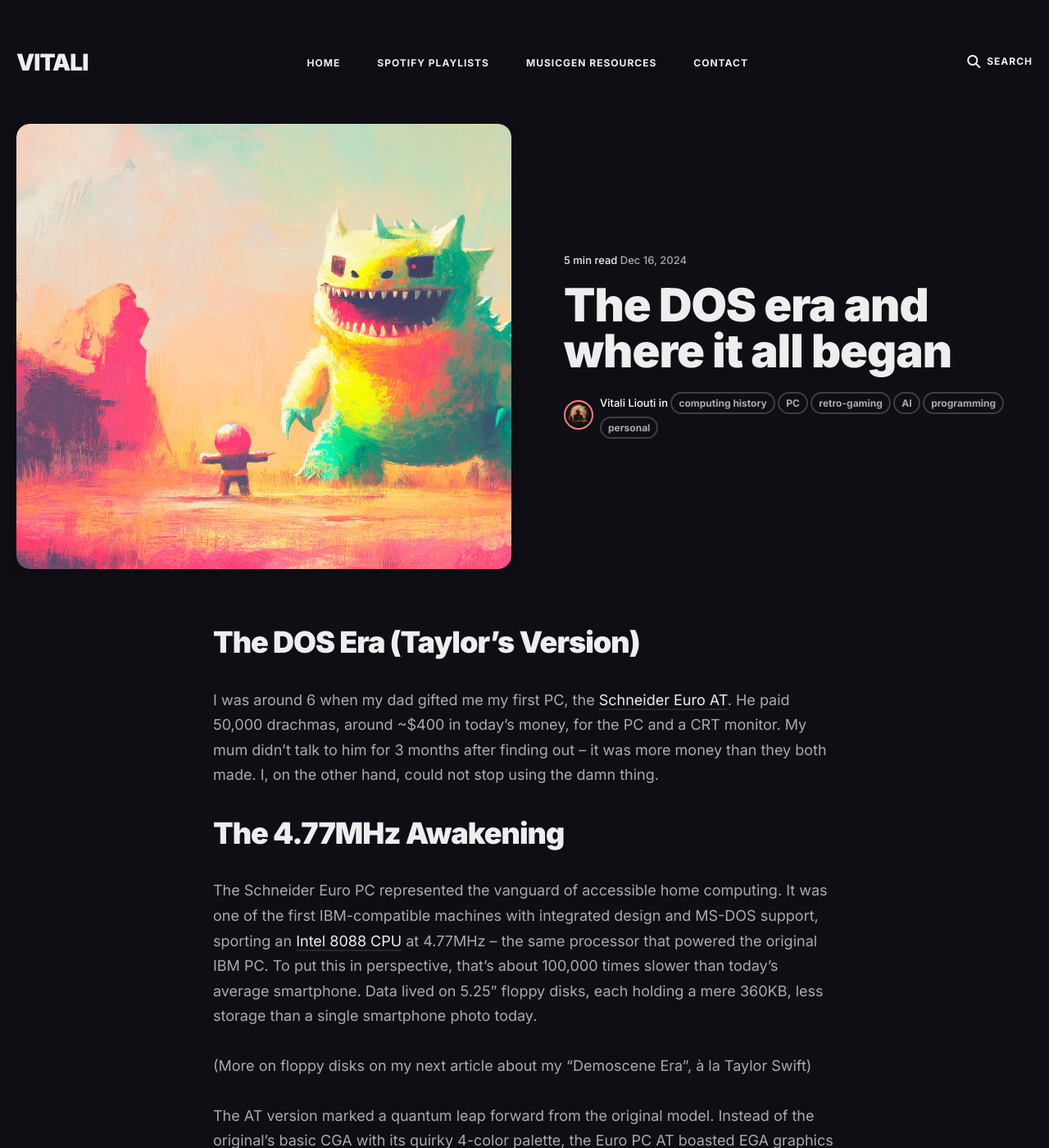
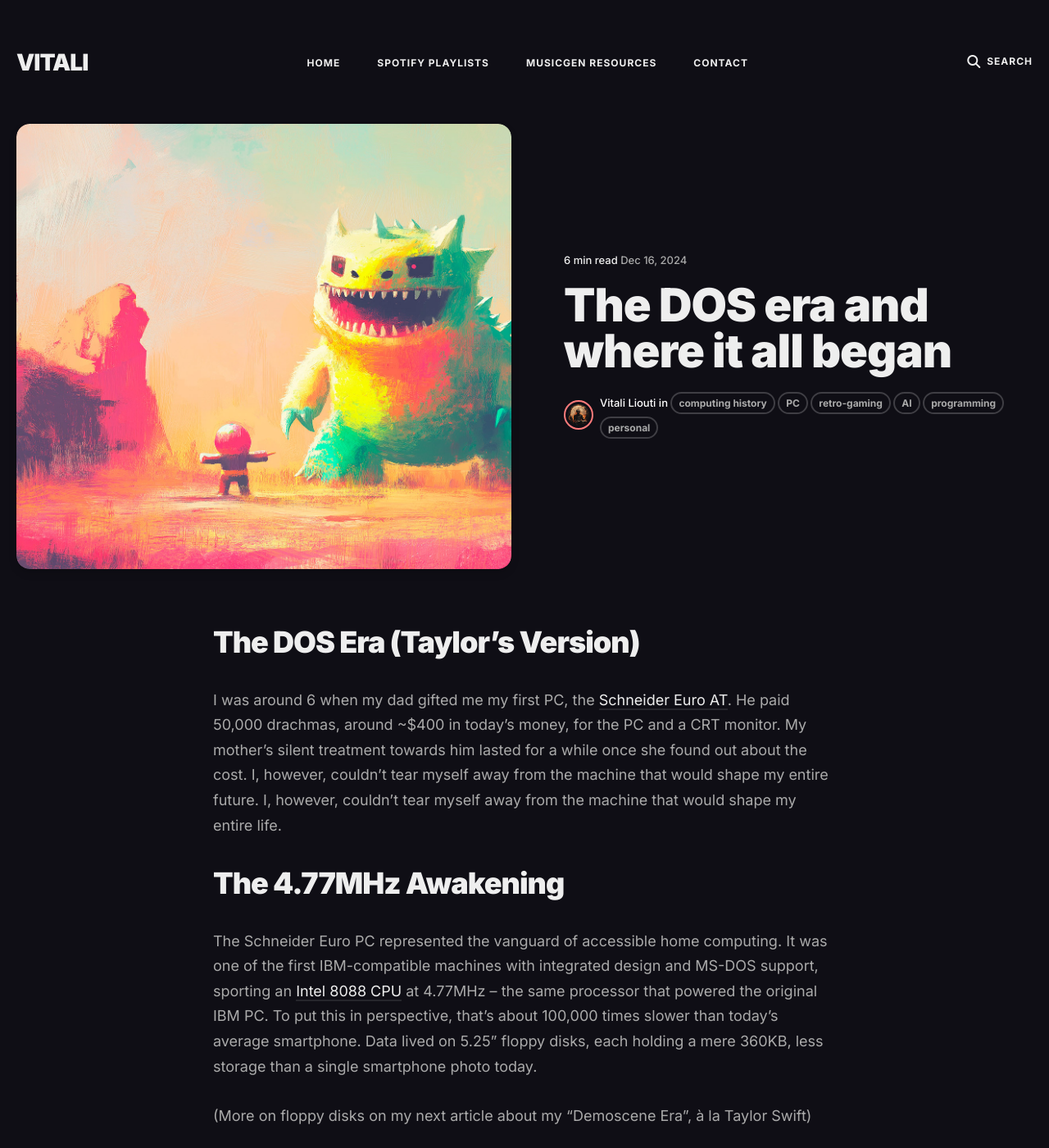
Before and after one commit to somethingdarkside1/somethingdarkside1.github.io, a Jekyll site: the page built from _posts/2024-12-16-The-DOS-era-and-where-it-all-began.md, in a window 1280 px wide and 1400 px high. Shown: the whole window at 82% size. Built offline with Jekyll 4.4.1, drawn with Linux system fonts in a browser that asks for light colours; comment, search, counter and statistics services are not loaded; some of the changed text lies outside the part shown.

Commit message:
Update 2024-12-16-The-DOS-era-and-where-it-all-began.md

```diff
--- a/_posts/2024-12-16-The-DOS-era-and-where-it-all-began.md
+++ b/_posts/2024-12-16-The-DOS-era-and-where-it-all-began.md
@@ -9,7 +9,7 @@
 ---
 # The DOS Era (Taylor’s Version)
 
-I was around 6 when my dad gifted me my first PC, the [Schneider Euro AT](https://en.wikipedia.org/wiki/Schneider_Euro_PC). He paid 50,000 drachmas, around ~$400 in today’s money, for the PC and a CRT monitor. My mum didn’t talk to him for 3 months after finding out – it was more money than they both made. I, on the other hand, could not stop using the damn thing.
+I was around 6 when my dad gifted me my first PC, the [Schneider Euro AT](https://en.wikipedia.org/wiki/Schneider_Euro_PC). He paid 50,000 drachmas, around ~$400 in today’s money, for the PC and a CRT monitor. My mother's silent treatment towards him lasted for a while once she found out about the cost. I, however, couldn't tear myself away from the machine that would shape my entire future. I, however, couldn't tear myself away from the machine that would shape my entire life.
 
 # The 4.77MHz Awakening
 
```
Also changed, not shown: other parts of _posts/2024-12-16-The-DOS-era-and-where-it-all-began.md (+1 -1 lines).
